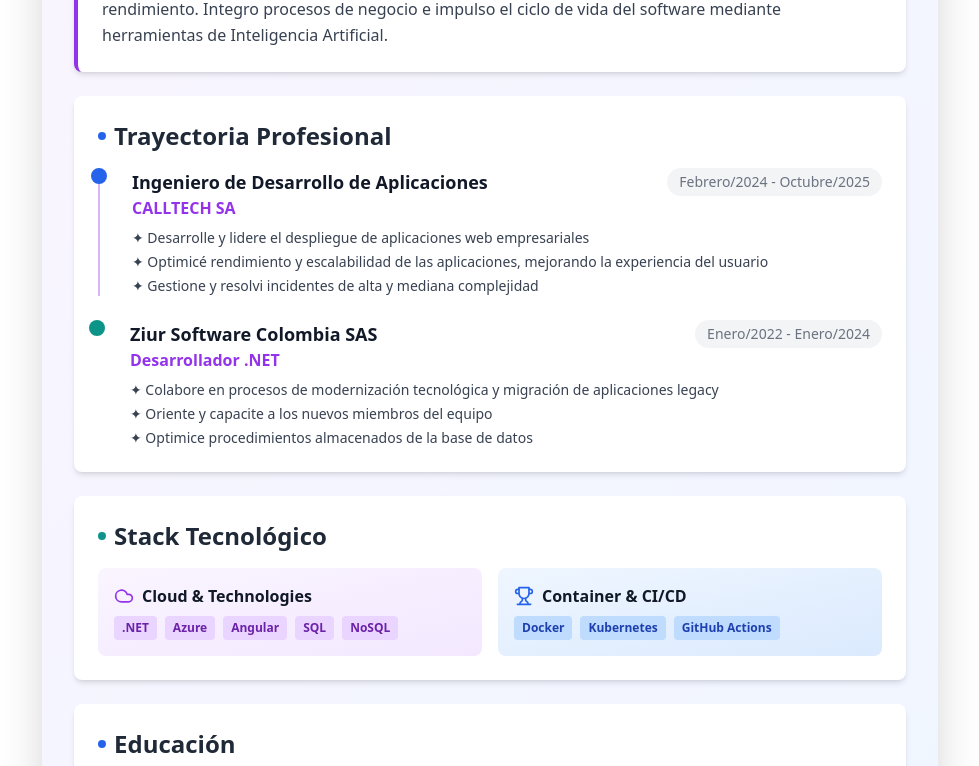
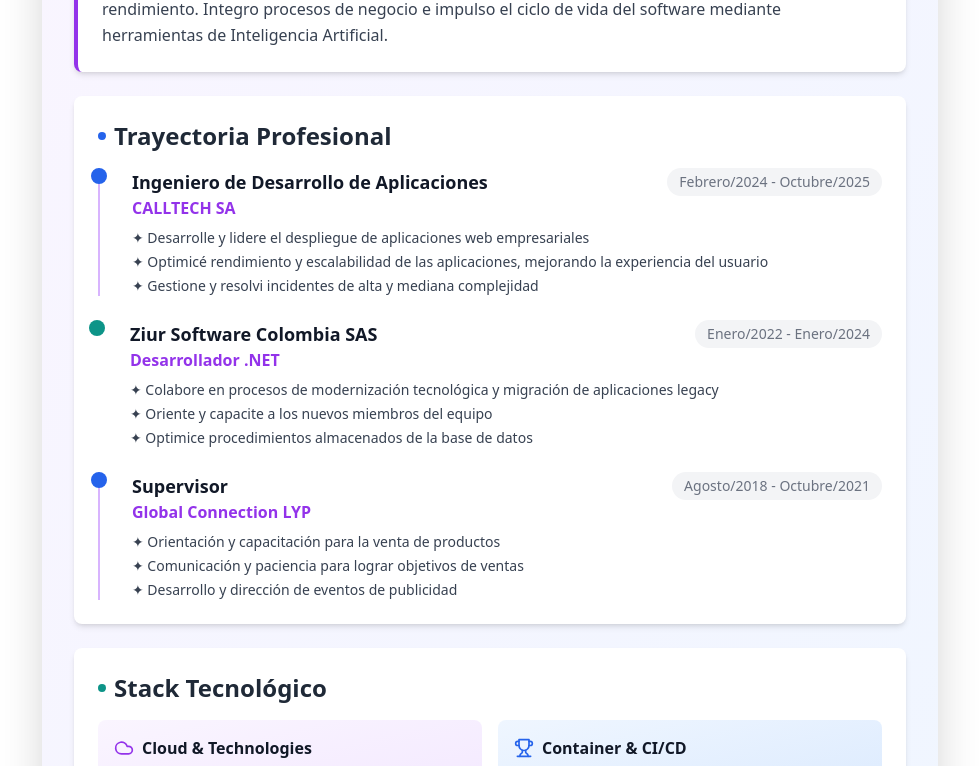
Before and after one commit to xicodami/CVDamianDev, a React (Vite) app: page / in a window 1280 px wide. Shown: the part 368-1134 px from the top of the page, without its empty margins (150-1129 px from the left). Built offline with nearby package versions, Linux system fonts and the light colour scheme; the HTML template or start-up script is replaced by a standard one.

Commit message:
experiencia global connection

```diff
--- a/src/CreativeCV.tsx
+++ b/src/CreativeCV.tsx
@@ -64,6 +64,7 @@ export function CreativeCV() {
           </h2>
 
           <div className="space-y-6">
+
             <div className="relative pl-8 border-l-2 border-purple-300">
               <div className="absolute left-0 top-0 w-4 h-4 bg-blue-600 rounded-full -ml-[9px]" />
               <div className="flex justify-between items-start mb-2">
@@ -97,6 +98,24 @@ export function CreativeCV() {
                 <li>✦ Colabore en procesos de modernización tecnológica y migración de aplicaciones legacy</li>
                 <li>✦ Oriente y capacite a los nuevos miembros del equipo</li>
                 <li>✦ Optimice procedimientos almacenados de la base de datos</li>
+              </ul>
+            </div>
+
+            <div className="relative pl-8 border-l-2 border-purple-300">
+              <div className="absolute left-0 top-0 w-4 h-4 bg-blue-600 rounded-full -ml-[9px]" />
+              <div className="flex justify-between items-start mb-2">
+                <div>
+                  <h3 className="text-lg font-bold text-gray-900">Supervisor</h3>
+                  <p className="text-purple-600 font-semibold">Global Connection LYP</p>
+                </div>
+                <span className="text-sm text-gray-500 bg-gray-100 px-3 py-1 rounded-full">
+                  Agosto/2018 - Octubre/2021
+                </span>
+              </div>
+              <ul className="text-sm text-gray-700 space-y-1">
+                <li>✦ Orientación y capacitación para la venta de productos</li>
+                <li>✦ Comunicación y paciencia para lograr objetivos de ventas</li>
+                <li>✦ Desarrollo y dirección de eventos de publicidad</li>
               </ul>
             </div>
           </div>
```
